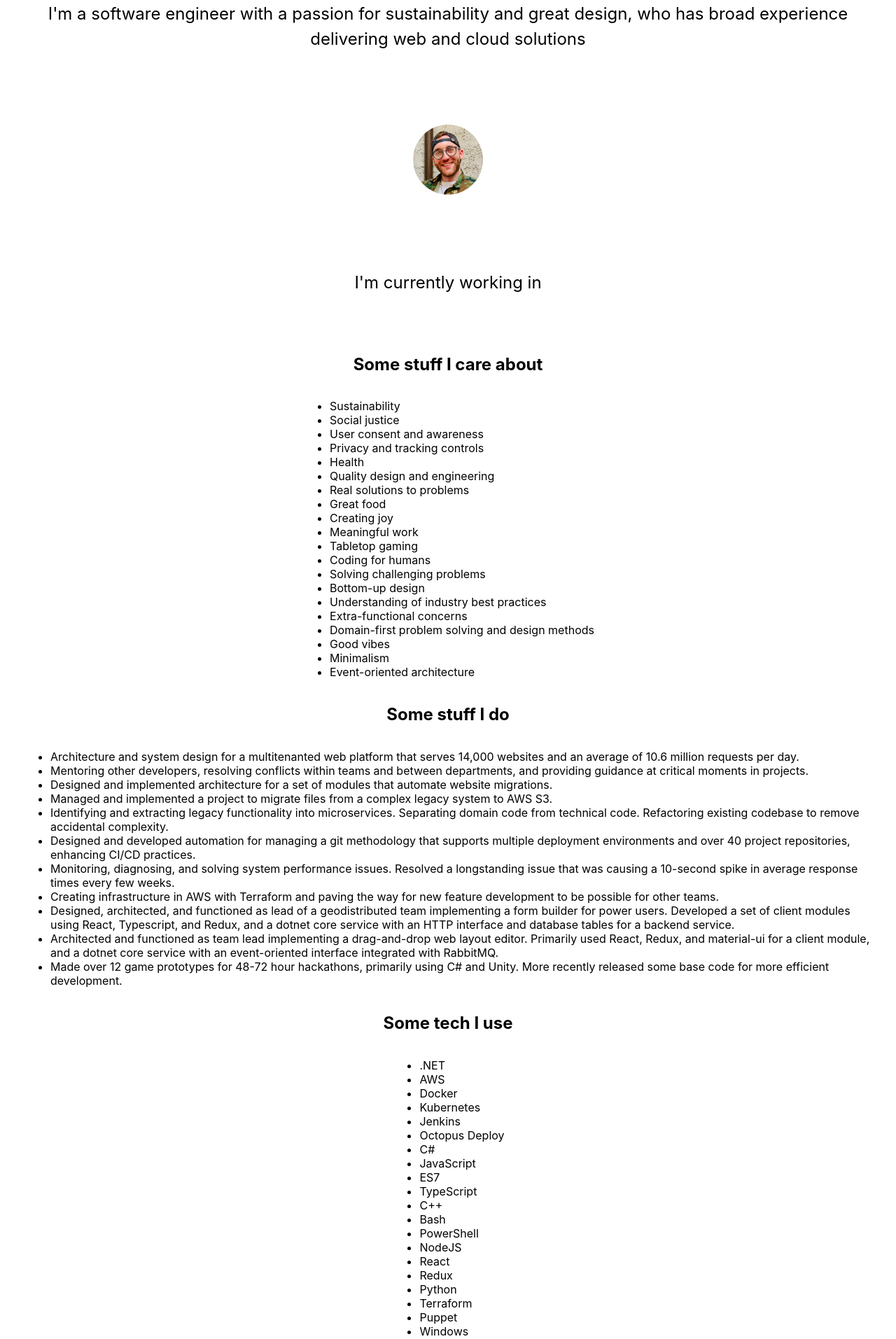
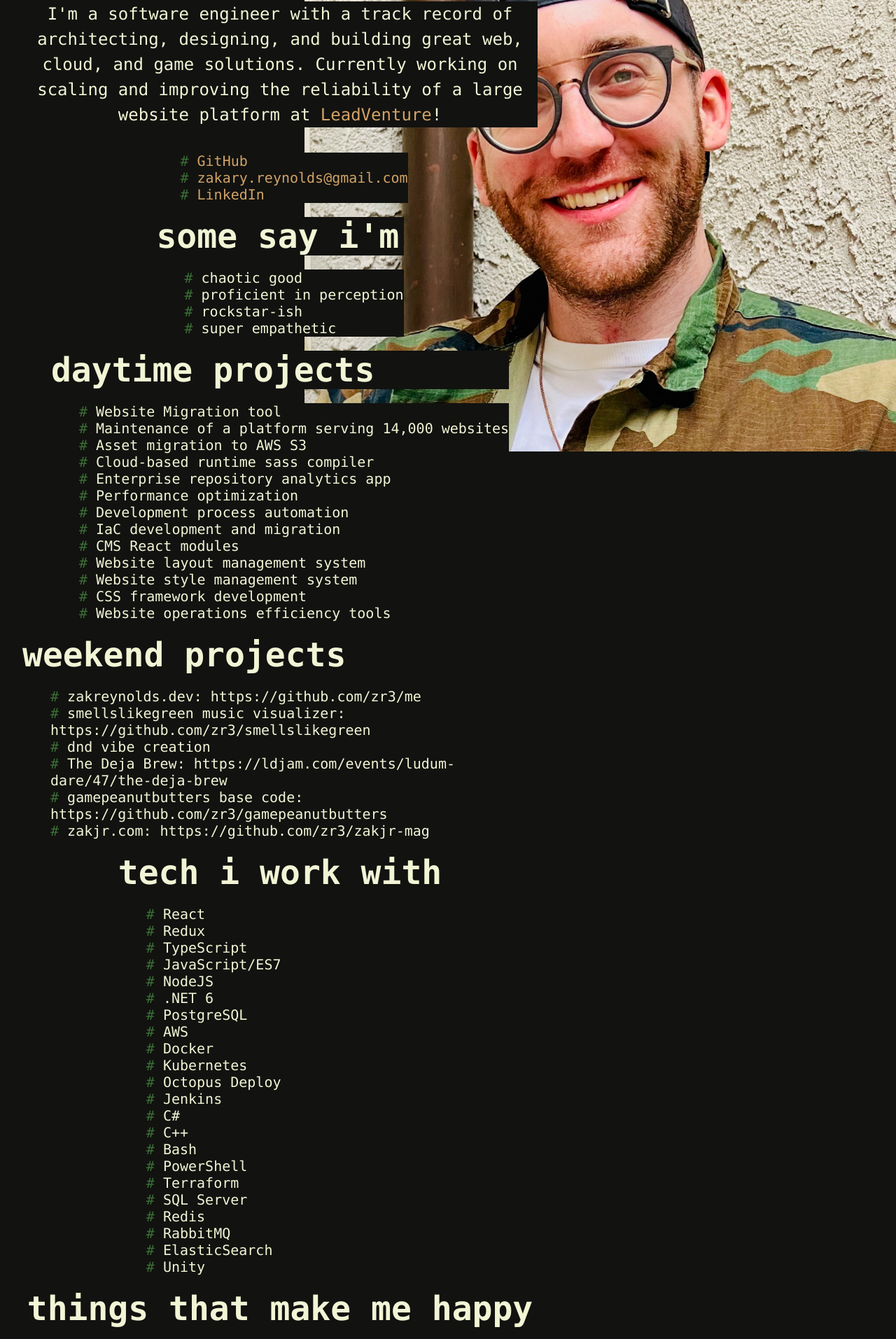
Before and after one commit to zr3/me, a Next.js app in the folder frontend/: page / in a window 1280 px wide. Shown: the part 200-2113 px from the top of the page at 70% size. Built offline with nearby package versions, Linux system fonts and the light colour scheme.

Commit message:
content and style sketching

```diff
--- a/frontend/pages/index.tsx
+++ b/frontend/pages/index.tsx
@@ -13,31 +13,110 @@ const Home: NextPage = () => {
       </Head>
 
       <main className={styles.main}>
-        <h1 className={styles.title}>
-          Hey, I'm Zak.
+        <h1 id="title" className={styles.title}>
+          hey, i'm zak.
         </h1>
 
         <p className={styles.description}>
-          I'm a software engineer with a passion for sustainability and great design, who has broad experience delivering web and cloud solutions
+          I'm a software engineer with a track record of architecting, designing, and building great web, cloud, and game solutions. Currently working on scaling and improving the reliability of a large website platform at <a href="https://www.leadventure.com" target="_blank">LeadVenture</a>!
         </p>
 
-        <div className={styles.grid}>
-          <a href="mailto:zak@zakreynolds.dev" className={styles.profilepic}>
-            <Image src="/profile.jpg" alt="Headshot of Zak Reynolds" width="100%" height="100%" />
+        <section id="socials" className={styles.list}>
+          <ul>
+            <li><a href="https://github.com/zr3">GitHub</a></li>
+            <li>
+              <a href="mailto:zakary.reynolds@gmail.com">
+                zakary.reynolds@gmail.com
               </a>
-        </div>
+            </li>
+            <li><a href="https://www.linkedin.com/" target="_blank">LinkedIn</a></li>
+          </ul>
+        </section>
 
-        <p className={styles.description}>
-          I'm currently working in
-        </p>
-        <h2>
-          Some stuff I care about
+        <section id="others-said" className={styles.list}>
+          <h2 className={styles.heading}>some say i'm</h2>
+          <ul>
+            <li>chaotic good</li>
+            <li>proficient in perception</li>
+            <li>rockstar-ish</li>
+            <li>super empathetic</li>
+          </ul>
+        </section>
+
+        <section id="daytime-projects" className={styles.list}>
+          <h2 className={styles.heading}>
+            daytime projects
+          </h2>
+          <ul>
+            <li>Website Migration tool</li>
+            <li>Maintenance of a platform serving 14,000 websites</li>
+            <li>Asset migration to AWS S3</li>
+            <li>Cloud-based runtime sass compiler</li>
+            <li>Enterprise repository analytics app</li>
+            <li>Performance optimization</li>
+            <li>Development process automation</li>
+            <li>IaC development and migration</li>
+            <li>CMS React modules</li>
+            <li>Website layout management system</li>
+            <li>Website style management system</li>
+            <li>CSS framework development</li>
+            <li>Website operations efficiency tools</li>
+          </ul>
+        </section>
+
+        <section id="weekend-projects" className={styles.list}>
+          <h2 className={styles.heading}>
+            weekend projects
+          </h2>
+          <ul>
+            <li>zakreynolds.dev: https://github.com/zr3/me</li>
+            <li>smellslikegreen music visualizer: https://github.com/zr3/smellslikegreen</li>
+            <li>dnd vibe creation</li>
+            <li>The Deja Brew: https://ldjam.com/events/ludum-dare/47/the-deja-brew</li>
+            <li>gamepeanutbutters base code: https://github.com/zr3/gamepeanutbutters</li>
+            <li>zakjr.com: https://github.com/zr3/zakjr-mag</li>
+          </ul>
+        </section>
+
+        <section id="current-stack" className={styles.list}>
+          <h2 className={styles.heading}>
+            tech i work with
+          </h2>
+          <ul>
+            <li>React</li>
+            <li>Redux</li>
+            <li>TypeScript</li>
+            <li>JavaScript/ES7</li>
+            <li>NodeJS</li>
+            <li>.NET 6</li>
+            <li>PostgreSQL</li>
+            <li>AWS</li>
+            <li>Docker</li>
+            <li>Kubernetes</li>
+            <li>Octopus Deploy</li>
+            <li>Jenkins</li>
+            <li>C#</li>
+            <li>C++</li>
+            <li>Bash</li>
+            <li>PowerShell</li>
+            <li>Terraform</li>
+            <li>SQL Server</li>
+            <li>Redis</li>
+            <li>RabbitMQ</li>
+            <li>ElasticSearch</li>
+            <li>Unity</li>
+          </ul>
+        </section>
+
+        <section id="happy" className={styles.list}>
+          <h2 className={styles.heading}>
+            things that make me happy
           </h2>
           <ul>
             <li>Sustainability</li>
-          <li>Social justice</li>
             <li>User consent and awareness</li>
             <li>Privacy and tracking controls</li>
+            <li>Inclusiveness</li>
             <li>Health</li>
             <li>Quality design and engineering</li>
             <li>Real solutions to problems</li>
@@ -48,15 +127,22 @@ const Home: NextPage = () => {
             <li>Coding for humans</li>
             <li>Solving challenging problems</li>
             <li>Bottom-up design</li>
-          <li>Understanding of industry best practices</li>
-          <li>Extra-functional concerns</li>
-          <li>Domain-first problem solving and design methods</li>
+            <li>Understanding industry best practices</li>
+            <li>Accounting for extra-functional concerns</li>
+            <li>Domain-first design and problem solving</li>
             <li>Good vibes</li>
             <li>Minimalism</li>
-          <li>Event-oriented architecture</li>
+            <li>Event-driven architecture</li>
+            <li>Learning</li>
+            <li>Martin Fowler's blog</li>
+            <li>Deleting accidental complexity</li>
+            <li></li>
           </ul>
-        <h2>
-          Some stuff I do
+        </section>
+
+        <section id="at-work" className={styles.list}>
+          <h2 className={styles.heading}>
+            things i do at work
           </h2>
           <ul>
             <li>Architecture and system design for a multitenanted web platform that serves 14,000 websites and an average of 10.6 million requests per day.</li>
@@ -71,51 +157,27 @@ const Home: NextPage = () => {
             <li>Architected and functioned as team lead implementing a drag-and-drop web layout editor. Primarily used React, Redux, and material-ui for a client module, and a dotnet core service with an event-oriented interface integrated with RabbitMQ.</li>
             <li>Made over 12 game prototypes for 48-72 hour hackathons, primarily using C# and Unity. More recently released some base code for more efficient development.</li>
           </ul>
-        <h2>
-          Some tech I use
+        </section>
+
+        <section id="about-me" className={styles.content}>
+          <h2 className={styles.heading}>
+            a little more about me
           </h2>
-        <ul>
-          <li>.NET</li>
-          <li>AWS</li>
-          <li>Docker</li>
-          <li>Kubernetes</li>
-          <li>Jenkins</li>
-          <li>Octopus Deploy</li>
-          <li>C#</li>
-          <li>JavaScript</li>
-          <li>ES7</li>
-          <li>TypeScript</li>
-          <li>C++</li>
-          <li>Bash</li>
-          <li>PowerShell</li>
-          <li>NodeJS</li>
-          <li>React</li>
-          <li>Redux</li>
-          <li>Python</li>
-          <li>Terraform</li>
-          <li>Puppet</li>
-          <li>Windows</li>
-          <li>Linux</li>
-          <li>Unity</li>
-          <li>SQL Server</li>
-          <li>PostgreSQL</li>
-          <li>Redis</li>
-          <li>RabbitMQ</li>
-          <li>ElasticSearch</li>
-        </ul>
+          <p>
+            I started my coding journey early, using Allegro and Microsoft XNA in the 00s to remake my favorite Nintendo games &mdash; or at least I tried to! Later on, I pursued a business administration degree with a marketing concentration, and while I found the experience valuable, I realized it wasn't the career path for me.
+          </p>
+          <p>
+            I returned to hobby game development with Unity, and I started entering game jams, reading, and building hobby projects while searching for a way to kick off a career in software. I was fortunate to find an excellent software development program at Western Governors University, and I started an internship at ARI Network Services (now LeadVenture), which gave me experience building websites and enterprise .NET applications.
+          </p>
+          <p>
+            The combination of business, design, and engineering experience with my human-first approach to work has enabled me to help projects succeed and take on more responsibility.
+          </p>
+        </section>
+
       </main>
 
       <footer className={styles.footer}>
-        <a
-          href="https://vercel.com?utm_source=create-next-app&utm_medium=default-template&utm_campaign=create-next-app"
-          target="_blank"
-          rel="noopener noreferrer"
-        >
-          Built by me and powered by{' '}
-          <span className={styles.logo}>
-            <Image src="/vercel.svg" alt="Vercel Logo" width={72} height={16} />
-          </span>
-        </a>
+        Built with 💚 by me
       </footer>
     </div>
   )
--- a/frontend/styles/Home.module.css
+++ b/frontend/styles/Home.module.css
@@ -1,5 +1,6 @@
 .container {
   padding: 0 2rem;
+  max-width: 800px;
 }
 
 .main {
@@ -46,16 +47,45 @@
 }
 
 .title,
-.description {
+.description,
+.content {
   text-align: center;
+  background-color: #121210;
+}
+
+.heading {
+  margin: 0;
+  line-height: 1.15;
+  font-size: 3rem;
+  background-color: #121210;
 }
 
 .description {
-  margin: 4rem 0;
+  margin: 4rem 0 1rem;
   line-height: 1.5;
   font-size: 1.5rem;
 }
 
+.content {
+  margin: 4rem 0;
+  line-height: 1.5;
+  font-size: 1.25rem;
+}
+
+.list {
+  margin: 0;
+  font-size: 1.25rem;
+}
+
+.list li {
+  list-style: none;
+  background-color: #121210;
+}
+
+.list li:before {
+  content: "# ";
+  color: #3a6e35;
+}
 .code {
   background: #fafafa;
   border-radius: 5px;
@@ -70,7 +100,6 @@
   align-items: center;
   justify-content: center;
   flex-wrap: wrap;
-  max-width: 800px;
 }
 
 .card {
--- a/frontend/styles/globals.css
+++ b/frontend/styles/globals.css
@@ -2,13 +2,20 @@ html,
 body {
   padding: 0;
   margin: 0;
-  font-family: -apple-system, BlinkMacSystemFont, Segoe UI, Roboto, Oxygen,
+  font-family: Consolas, -apple-system, BlinkMacSystemFont, Segoe UI, Roboto, Oxygen,
     Ubuntu, Cantarell, Fira Sans, Droid Sans, Helvetica Neue, sans-serif;
+  background-color: #121210;
+  color: #f2f5d5;
+  background-image: url('/profile.jpg');
+  background-repeat: no-repeat;
+  background-position-x: right;
+  background-size: 66vw;
 }
 
 a {
   color: inherit;
   text-decoration: none;
+  color: #d1a366;
 }
 
 * {
```
Also changed, not shown: 1 other file (tests, documents, lock files or other folders). Lines whose indentation alone changed are shown as unchanged.
